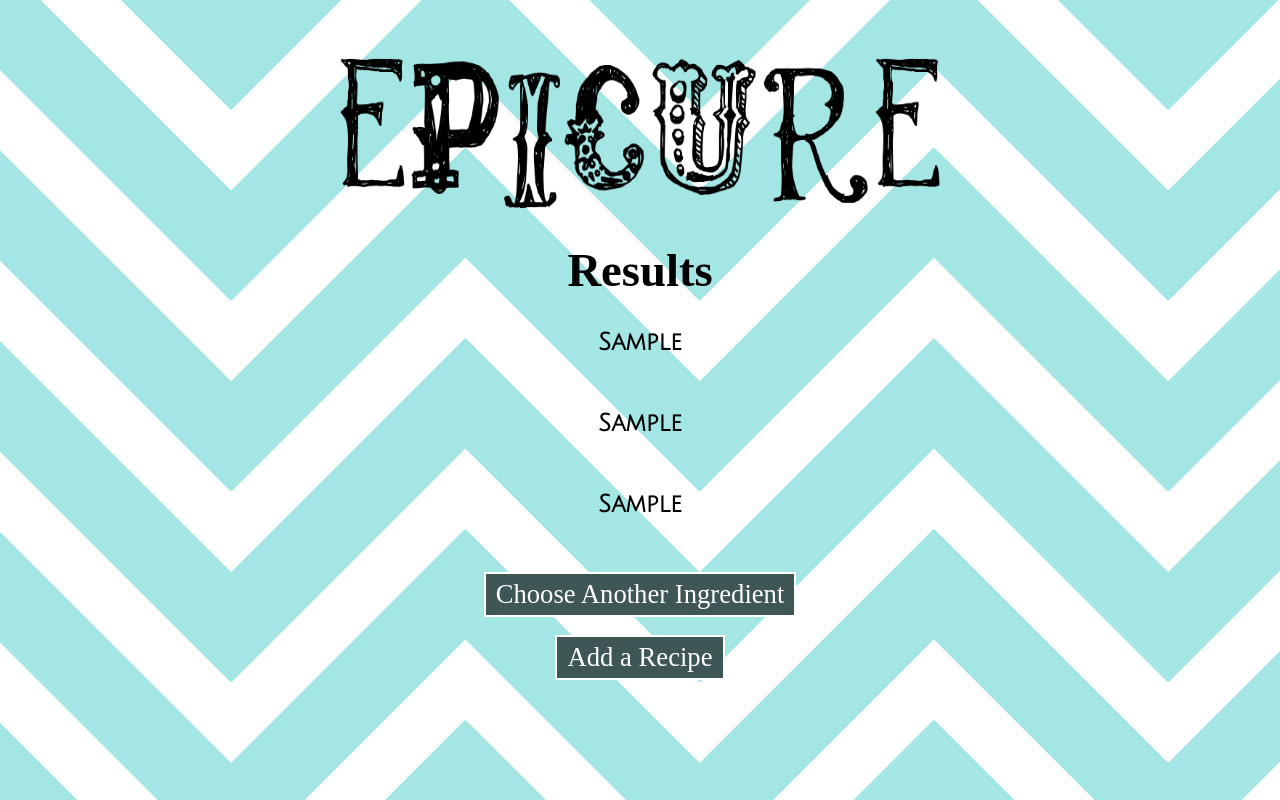
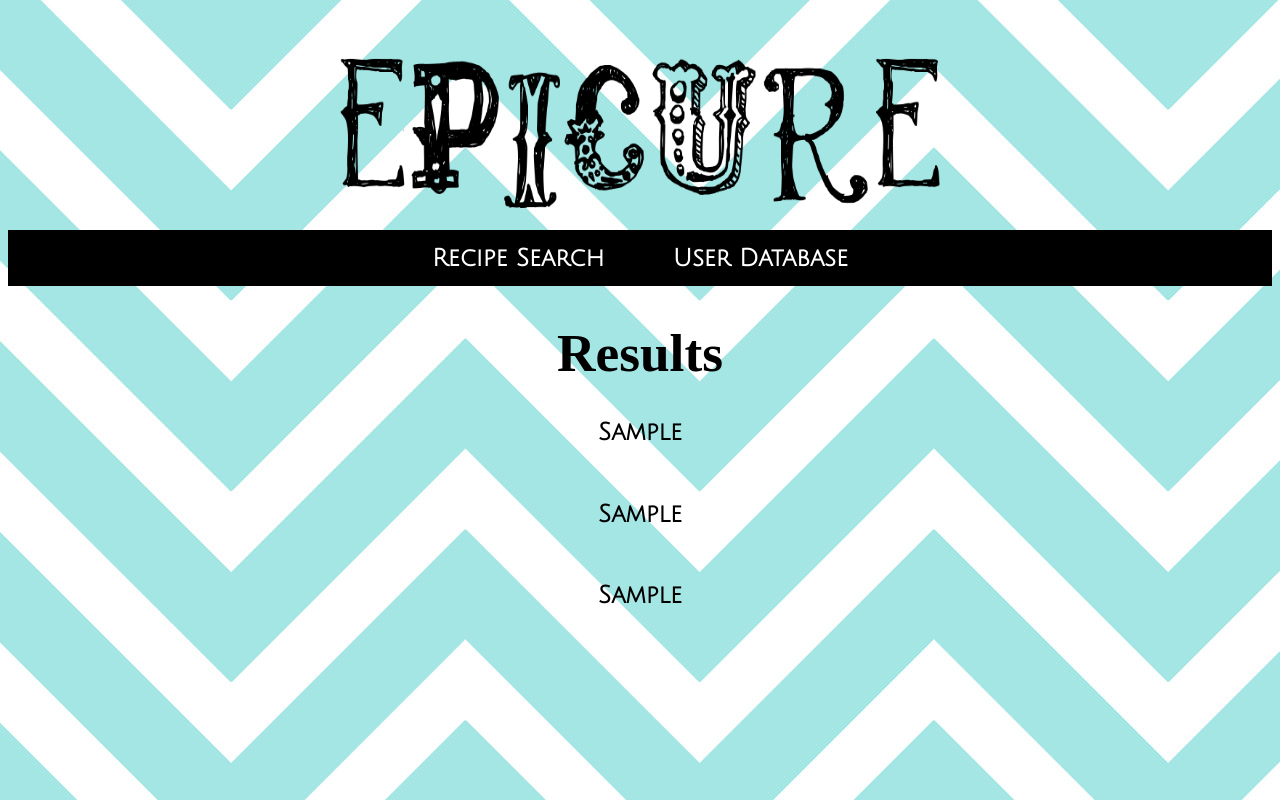
Before and after one commit to smewcat/cssi, a Python web app: template templates/results.html in a window 1280 px wide. Run offline with Jinja, Linux system fonts and the light colour scheme; the template is opened without the code that fills it: most values are stand-ins (such as "Sample title", 1, 10 or a date in 2020); some web fonts are replaced.

Commit message:
added navigation menu to results page

```diff
--- a/resources/finalapp.css
+++ b/resources/finalapp.css
@@ -6,7 +6,17 @@ body {background-image: url("back.jpg");}
   width: 600px;
   height: 150px;
   padding-top: 50px;
+}
 
+.navMenu {
+  background-color: black;
+  padding: 15px;
+}
+
+.navOption {
+  color: white;
+  padding-left: 30px;
+  padding-right: 30px;
 }
 
 .ingredientInput {
@@ -66,6 +76,10 @@ a:hover {
 .subtitle {
   font-family: "Amatica SC";
   font-size: 35pt;
+}
+
+#results {
+  font-size: 40pt;
 }
 
 .resultButton {
--- a/templates/results.html
+++ b/templates/results.html
@@ -20,9 +20,15 @@
     <form action="/">
     <center>
       <img src="resources/EPLogo.png" class="logo">
-      <br>
+      <br><b><br>
 
-    <h1 class="subtitle"> Results </h1>
+      <div class="navMenu">
+        <a href='/' class="navOption"> Recipe Search </a>
+        <a href='/recipeinput' class="navOption"> User Database </a>
+      </div>
+
+
+    <h1 class="subtitle" id="results"> Results </h1>
 
     <h3>
       <a href="/cake"> {{ recipe1 }}  <!--title of recipe #1--> </a>
@@ -42,13 +48,5 @@
 
         <br><br>
 
-      <input type='submit' value='Choose Another Ingredient' class="resultButton">
-    </form>
-
-    <br><br>
-
-      <form action='/recipeinput'>
-      <input type='submit' value='Add a Recipe' class="resultButton">
-
       <br><br>  <br><br>
     </center>
```
